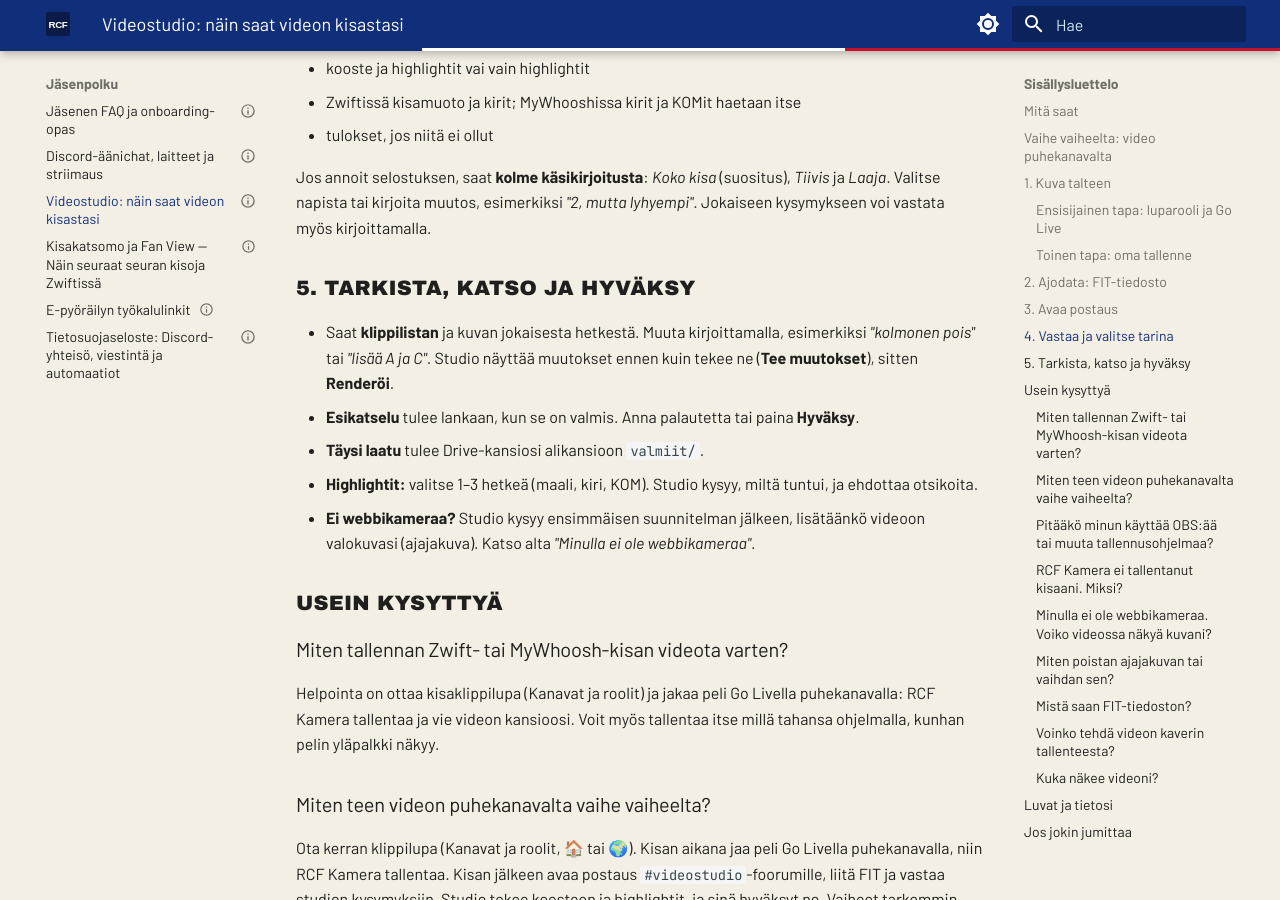
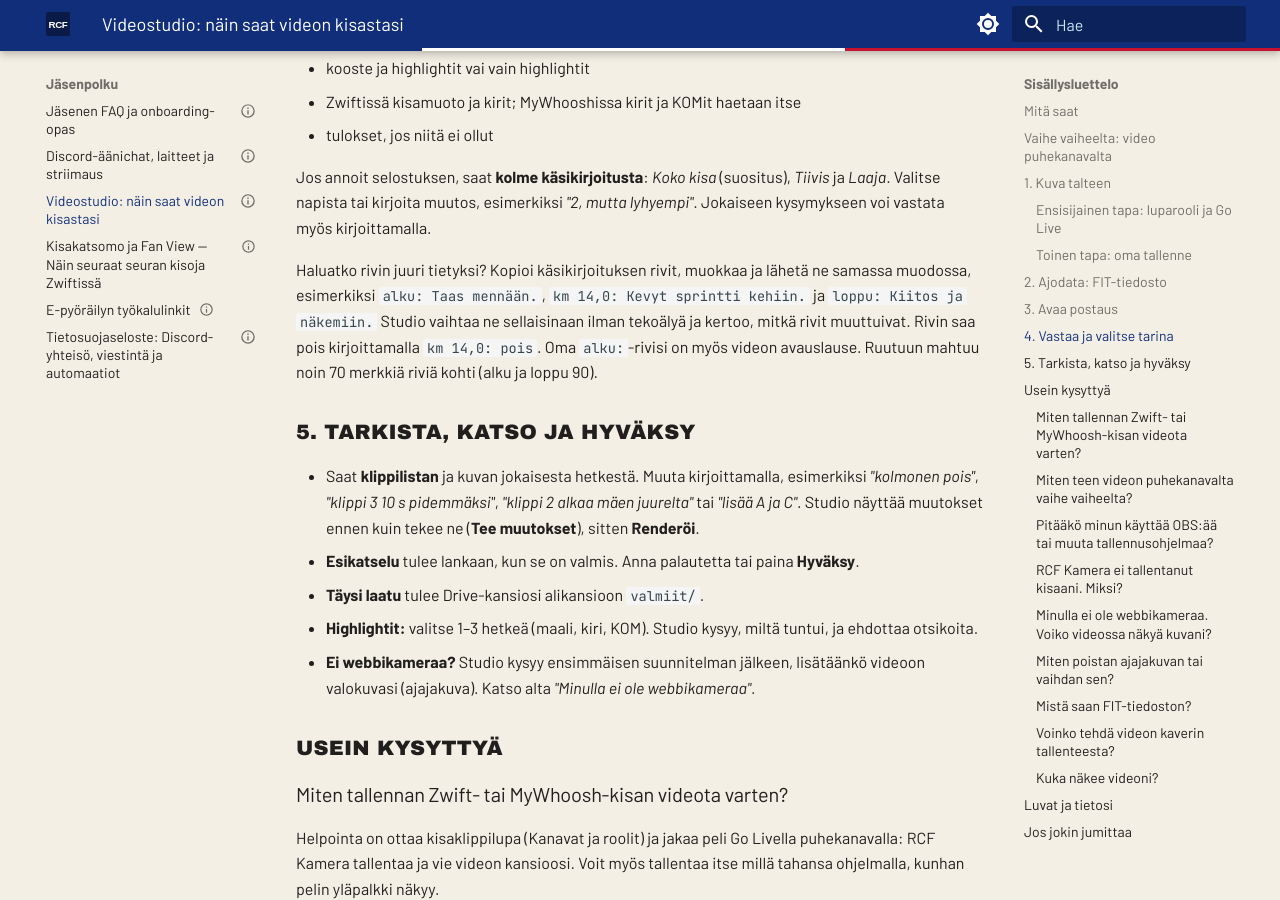
Before and after one commit to ride-club-finland/rcf-wiki, an MkDocs documentation site: the page built from docs/JASENPOLKU/ai_videostudio_ohje.md, in a window 1280 px wide and 900 px high, scrolled down 2270 px. Built offline with MkDocs 1.6.1 and Material for MkDocs 9.7.7, drawn with Linux system fonts in a browser that asks for light colours.

Commit message:
Videostudio-ohje: omat käsikirjoitusrivit ja klippimuutokset
Co-Authored-By: Claude Opus 5.5 <noreply@anthropic.com>

```diff
--- a/docs/JASENPOLKU/ai_videostudio_ohje.md
+++ b/docs/JASENPOLKU/ai_videostudio_ohje.md
@@ -94,10 +94,15 @@ Jos annoit selostuksen, saat **kolme käsikirjoitusta**: *Koko kisa* (suositus),
 napista tai kirjoita muutos, esimerkiksi *"2, mutta lyhyempi"*. Jokaiseen kysymykseen voi vastata myös
 kirjoittamalla.
 
+Haluatko rivin juuri tietyksi? Kopioi käsikirjoituksen rivit, muokkaa ja lähetä ne samassa muodossa, esimerkiksi
+`alku: Taas mennään.`, `km 14,0: Kevyt sprintti kehiin.` ja `loppu: Kiitos ja näkemiin.` Studio vaihtaa ne
+sellaisinaan ilman tekoälyä ja kertoo, mitkä rivit muuttuivat. Rivin saa pois kirjoittamalla `km 14,0: pois`.
+Oma `alku:`-rivisi on myös videon avauslause. Ruutuun mahtuu noin 70 merkkiä riviä kohti (alku ja loppu 90).
+
 ## 5. Tarkista, katso ja hyväksy
 
-- Saat **klippilistan** ja kuvan jokaisesta hetkestä. Muuta kirjoittamalla, esimerkiksi *"kolmonen pois"* tai
-  *"lisää A ja C"*. Studio näyttää muutokset ennen kuin tekee ne (**Tee muutokset**), sitten **Renderöi**.
+- Saat **klippilistan** ja kuvan jokaisesta hetkestä. Muuta kirjoittamalla, esimerkiksi *"kolmonen pois"*,
+  *"klippi 3 10 s pidemmäksi"*, *"klippi 2 alkaa mäen juurelta"* tai *"lisää A ja C"*. Studio näyttää muutokset ennen kuin tekee ne (**Tee muutokset**), sitten **Renderöi**.
 - **Esikatselu** tulee lankaan, kun se on valmis. Anna palautetta tai paina **Hyväksy**.
 - **Täysi laatu** tulee Drive-kansiosi alikansioon `valmiit/`.
 - **Highlightit:** valitse 1–3 hetkeä (maali, kiri, KOM). Studio kysyy, miltä tuntui, ja ehdottaa otsikoita.
```
